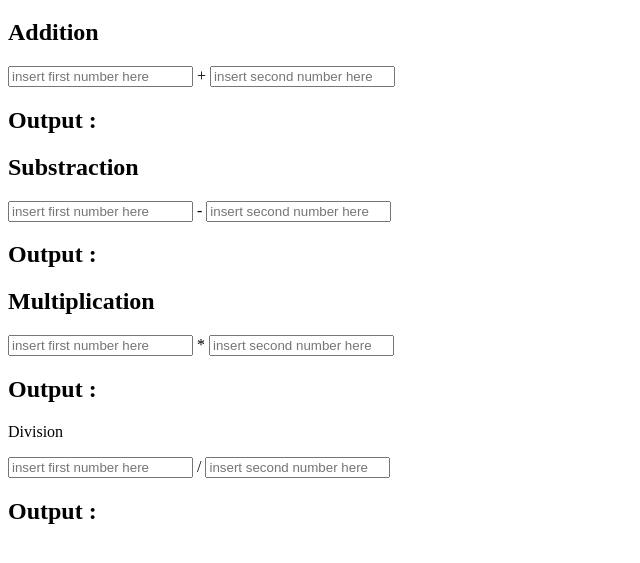
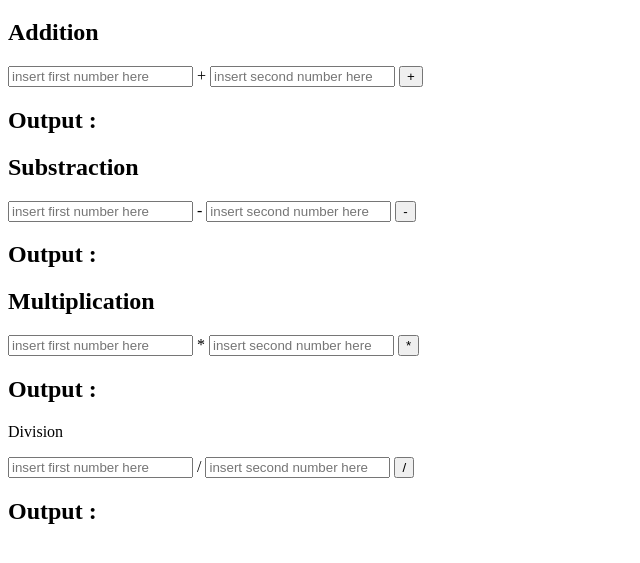
Before and after one commit to fuadbaskara/simple-calculator, a plain HTML site: page index.html in a window 1280 px wide. Shown: the part 61-624 px from the top of the page, without its empty margins (0-640 px from the left). Drawn offline with Linux system fonts and the light colour scheme.

Commit message:
add buttons to get the results instead of using function call

```diff
--- a/index.html
+++ b/index.html
@@ -10,24 +10,28 @@
     <h2>Addition</h2>
     <input id="number1" placeholder="insert first number here"> +
     <input id="number2" placeholder="insert second number here">
+    <button onclick="addition()"> + </button>
     <h2> Output :</h2>
     <p id="output"></p>
 
     <h2>Substraction</h2>
     <input id="subnumber1" placeholder="insert first number here"> -
     <input id="subnumber2" placeholder="insert second number here">
+    <button onclick="substraction()"> - </button>
     <h2> Output :</h2>
     <p id="suboutput"></p>
 
     <h2>Multiplication</h2>
     <input id="multnumber1" placeholder="insert first number here"> *
     <input id="multnumber2" placeholder="insert second number here">
+    <button onclick="multiply()"> * </button>
     <h2> Output :</h2>
     <p id="multoutput"></p>
 
     <p>Division</p>
     <input id="divnumber1" placeholder="insert first number here"> /
     <input id="divnumber2" placeholder="insert second number here">
+    <button onclick="division()"> / </button>
     <h2> Output :</h2>
     <p id="divoutput"></p>
 
```
